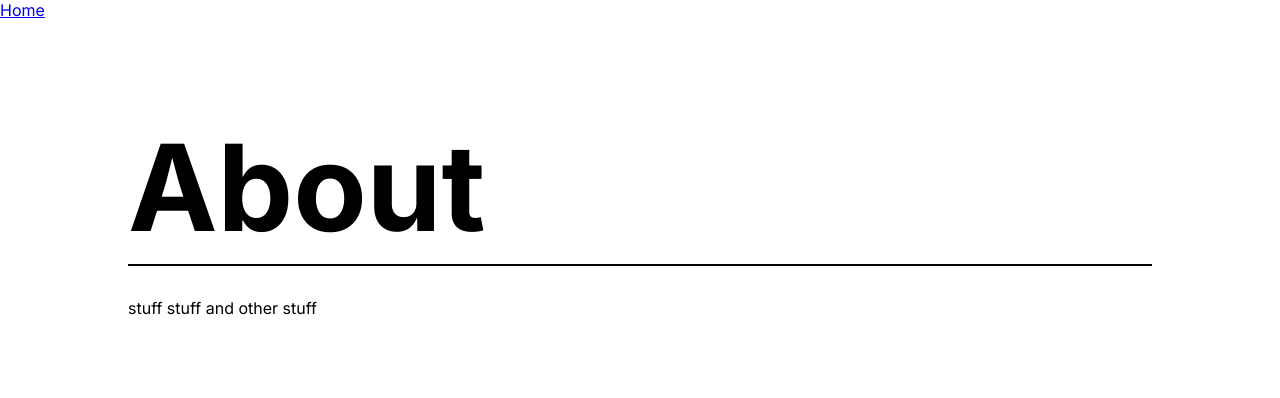
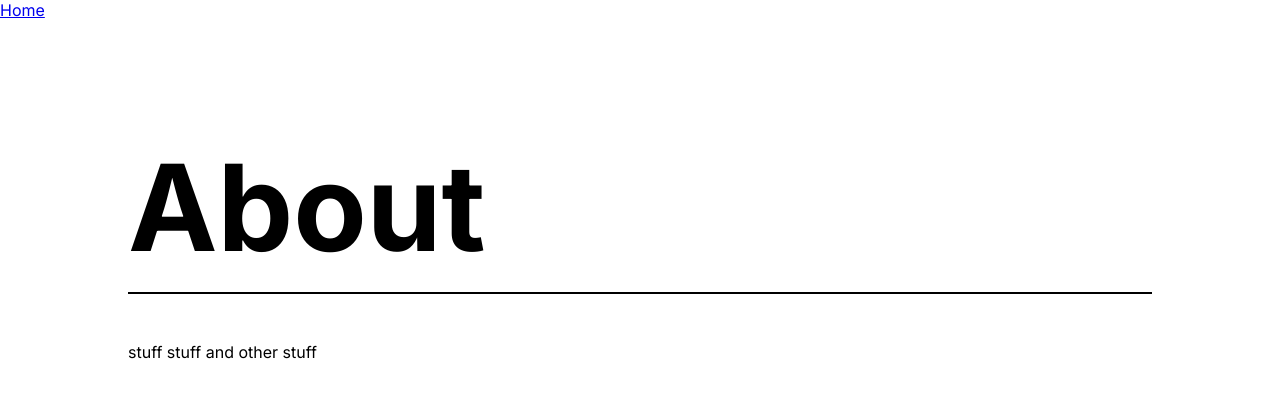
Before and after one commit to waleedlugod/waleedlugod, a Next.js app: page /about in a window 1280 px wide. Shown: the top 398 px of the page. Built offline with nearby package versions, Linux system fonts and the light colour scheme.

Commit message:
made article component

```diff
--- /dev/null
+++ b/src/components/article.js
@@ -0,0 +1,14 @@
+import Link from "next/link";
+import styles from "waleedLugod/styles/article.module.css";
+
+export default function Article({ title, children }) {
+  return (
+    <>
+      <Link href="/">Home</Link>
+      <main className={styles.content}>
+        <h1 className={styles.title}>{title}</h1>
+        {children}
+      </main>
+    </>
+  );
+}
--- a/src/pages/about.js
+++ b/src/pages/about.js
@@ -1,17 +1,10 @@
 import Link from "next/link";
-import styles from "waleedLugod/styles/utils.module.css";
+import Article from "waleedLugod/components/article";
 
 export default function About() {
   return (
-    <>
-      <Link className={styles.homeLink} href="/">
-        Home
-      </Link>
-      <article className={styles.content}>
-        <h1 className={styles.title}>About</h1>
-        <div className={styles.line}></div>
-        <p>stuff stuff and other stuff</p>
-      </article>
-    </>
+    <Article title="About">
+      <p>stuff stuff and other stuff</p>
+    </Article>
   );
 }
--- /dev/null
+++ b/src/pages/contact.js
@@ -0,0 +1,5 @@
+import Article from "waleedLugod/components/article";
+
+export default function Contact() {
+  return <Article></Article>;
+}
--- /dev/null
+++ b/src/styles/article.module.css
@@ -0,0 +1,21 @@
+.content {
+  padding: 8em;
+}
+
+.homeLink {
+  position: absolute;
+}
+
+.title {
+  font-size: 7.5rem;
+  line-height: 1;
+}
+
+.title::after {
+  content: "";
+  display: block;
+  width: 100%;
+  margin: 0.2em 0em 0.4em;
+  height: 2px;
+  background-color: black;
+}
--- a/src/styles/utils.module.css
+++ /dev/null
@@ -1,19 +0,0 @@
-.content {
-  padding: 8em;
-}
-
-.homeLink {
-  position: absolute;
-}
-
-.line {
-  width: 100%;
-  margin: 1em 0em 2em;
-  height: 2px;
-  background-color: black;
-}
-
-.title {
-  font-size: 7.5rem;
-  line-height: 1;
-}
```
